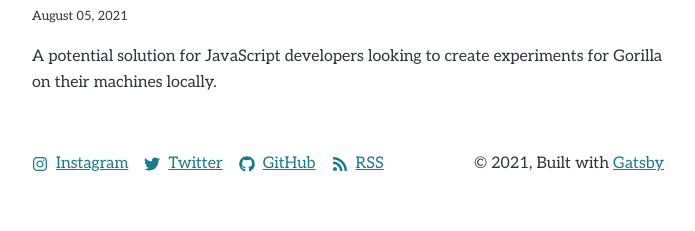
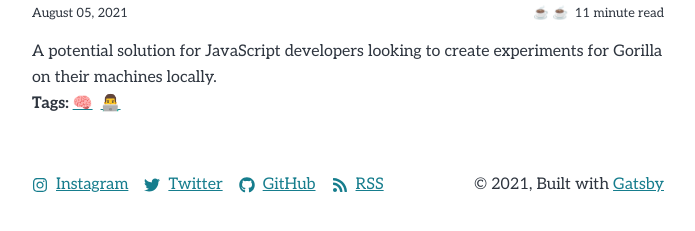
Before and after one commit to henry-burgess/clumsycode, a Gatsby site: page / in a window 1280 px wide. Shown: the part 409-640 px from the top of the page, without its empty margins (292-987 px from the left). Built offline with nearby package versions, Linux system fonts and the light colour scheme; Gatsby itself is replaced by a stand-in of ours; some packages are replaced by stand-ins of ours.

Commit message:
Add reading time calculation
Fix wrapping in footer social media links.

```diff
--- a/src/pages/index.js
+++ b/src/pages/index.js
@@ -4,6 +4,8 @@ import { Link, graphql } from "gatsby"
 import Bio from "../components/bio"
 import Layout from "../components/layout"
 import Seo from "../components/seo"
+
+import { calculateReadingTime } from "../util/functions"
 
 const Index = ({ data, location }) => {
   const siteTitle = data.site.siteMetadata?.title || `Title`
@@ -30,6 +32,13 @@ const Index = ({ data, location }) => {
         {posts.map(post => {
           const title = post.frontmatter.title || post.fields.slug
 
+          // Calculate article length
+          const [indicators, readingTime] = calculateReadingTime(post.html)
+          let readingIndicator = ""
+          for (let i = 0; i < indicators; i++) {
+            readingIndicator = readingIndicator + "☕️ "
+          }
+
           return (
             <li key={post.fields.slug}>
               <article
@@ -43,7 +52,10 @@ const Index = ({ data, location }) => {
                       <span itemProp="headline">{title}</span>
                     </Link>
                   </h2>
-                  <small>{post.frontmatter.date}</small>
+                  <div className="post-item-info">
+                    <small>{post.frontmatter.date}</small>
+                    <small>{readingIndicator}&nbsp;{readingTime} minute read</small>
+                  </div>
                 </header>
                 <section>
                   <p
@@ -52,6 +64,13 @@ const Index = ({ data, location }) => {
                     }}
                     itemProp="description"
                   />
+                  <p><strong>Tags:&nbsp;</strong>{
+                      post.frontmatter.tags.map(tag => {
+                        return (
+                          <Link className="blog-post-tag" key={tag} to={`/tags/${tag}`}>{tag}</Link>
+                        )
+                      })
+                    }</p>
                 </section>
               </article>
             </li>
@@ -81,7 +100,9 @@ export const pageQuery = graphql`
           date(formatString: "MMMM DD, YYYY")
           title
           description
+          tags
         }
+        html
       }
     }
   }
--- a/src/style.css
+++ b/src/style.css
@@ -284,6 +284,12 @@ a:focus {
   margin-bottom: var(--spacing-4);
 }
 
+.post-item-info {
+  display: flex;
+  justify-content: space-between;
+  align-items: center;
+}
+
 .header-link-home {
   font-weight: var(--fontWeight-bold);
   font-family: var(--font-heading);
@@ -300,6 +306,7 @@ a:focus {
   display: flex;
   gap: var(--spacing-4);
   flex-direction: row;
+  flex-wrap: wrap;
 }
 
 .footer-item {
--- /dev/null
+++ b/src/util/functions.js
@@ -0,0 +1,20 @@
+const READING_RATE = 300 // Words per minute
+
+export function calculateReadingTime(articleHTML) {
+  const wordCount = articleHTML.split(" ").length;
+  const readingMinutes = Math.round(wordCount / READING_RATE).toFixed()
+
+  let indicators;
+
+  if (readingMinutes < 5) {
+    indicators = 1
+  } else if (readingMinutes < 12) {
+    indicators = 2
+  } else if (readingMinutes < 25) {
+    indicators = 3
+  } else {
+    indicators = 4
+  }
+
+  return [indicators, readingMinutes]
+}
```
Also changed, not shown: src/templates/post.js (+25 -8 lines).
